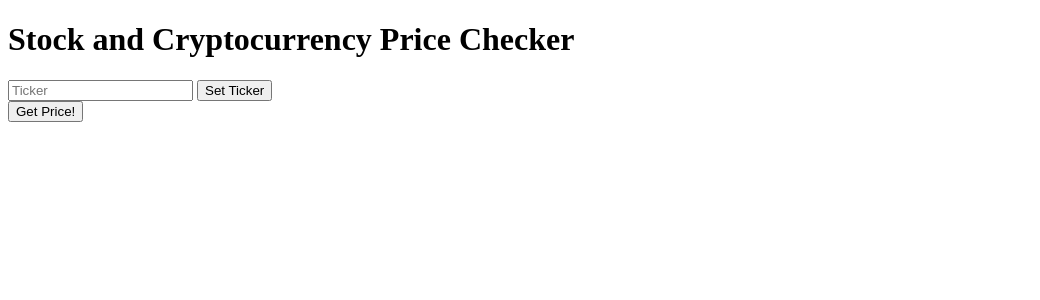
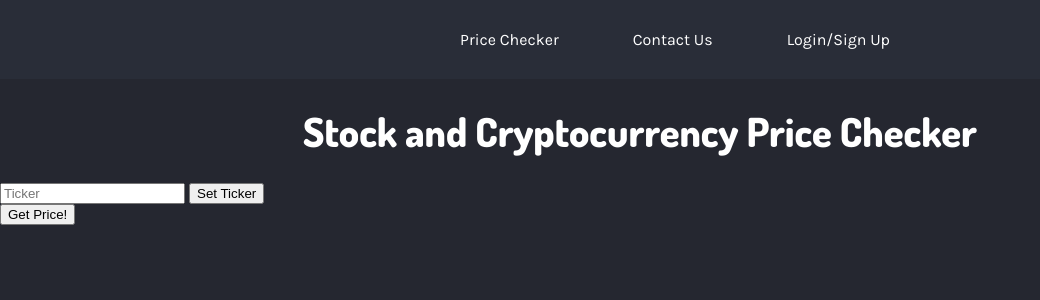
Before and after one commit to tarcisiusdaniel/CSS436_Financial-Price-Checking, a Flask app: page / in a window 1280 px wide. Shown: the top 300 px of the page, without its empty margins (0-1040 px from the left). Run offline with Flask 2, Linux system fonts and the light colour scheme.

Commit message:
[WORKING] added color

```diff
--- a/application.py
+++ b/application.py
@@ -52,11 +52,14 @@ def price():
     data_df = caller.parse_alphaV_JSON(contents,ticker_interval)
 
     close_prices = None
+    msg = None
     if(ticker_interval == 'DIGITAL_CURRENCY_DAILY'):
         close_prices = np.array(data_df['4a. close (USD)'].tolist())
+        msg =  jsonify({"Current_Price": close_prices[0]})
     else:
         close_prices = np.array(data_df['4. close'].tolist())
-    msg =  jsonify({"Current_Price": close_prices[-1]})
+        msg =  jsonify({"Current_Price": close_prices[-1]})
+
     return msg
 
 if __name__ == "__main__":
--- /dev/null
+++ b/static/index_bg.css
@@ -0,0 +1,28 @@
+body{
+    background-color: #252730;
+}
+/*Title Header*/
+h1 {
+    font-family: Dosis;
+    font-size: 250%;
+    color: white;
+}
+h2 {
+    font-family: 'Karla';
+    font-size: 290%;
+    color: white;
+}
+h3 {
+    font-family: 'Karla';
+    font-size: 200%;
+    color: white;
+    }
+img{
+    /*Crops the image into a circle*/
+    border-radius: 50%;
+    width: 500px;
+}
+li{
+    font-family: "Karla";
+    color: white;
+}
--- /dev/null
+++ b/static/nav.css
@@ -0,0 +1,27 @@
+body{margin:0;}
+
+.navBar{
+  /*Removes Bullet Points from List Objects from navBar*/
+  list-style: none;
+  background-color: #292D38;
+  padding-bottom: 30px;
+  padding-top: 30px;
+  text-align: center;
+}
+
+/*Attributes for the Line Objects*/
+li{
+  display: inline-block;  /*Makes the list horizontal*/
+  margin-left: 70px;      /*Defines the space between - 70px*/
+
+}
+
+nav a{
+  text-decoration: none;
+  color: white;
+  font-family: 'Karla';
+}
+
+nav a:hover{
+  color: green;
+}
--- a/templates/index.html
+++ b/templates/index.html
@@ -3,8 +3,28 @@
 <html>
     <!-- Header Area -->
     <head>
+        <!-- Getting Fonts from Google Fonts API -->
+        <link rel="stylesheet" href="https://fonts.googleapis.com/css?family=Dosis:800">
+        <link rel="stylesheet" href="https://fonts.googleapis.com/css?family=Karla">
+
+        <link href="../static/index_bg.css" rel="stylesheet" type="text/css">
+
+        <!-- Linking External CSS File for Navigation Bar -->
+        <link href="../static/nav.css" rel="stylesheet" type="text/css">
+        <!-- Creation of Top Navigation Bar -->
+        <nav>
+            <div class="navBar">
+            <li><a href="index.html">Price Checker</a></li>
+            <li>Contact Us</a></li>
+            <li>Login/Sign Up</a></li>
+            </div>
+        </nav>
+
         <script src="https://ajax.googleapis.com/ajax/libs/jquery/3.3.1/jquery.min.js"></script>
-        <h1>Stock and Cryptocurrency Price Checker</h1>
+
+        <center>
+            <h1>Stock and Cryptocurrency Price Checker</h1>
+        </center>
 
     </head>
     <!-- Body Area -->
@@ -29,6 +49,5 @@
                 });
             });
         </script>
-
     </body>
 </html>
```
